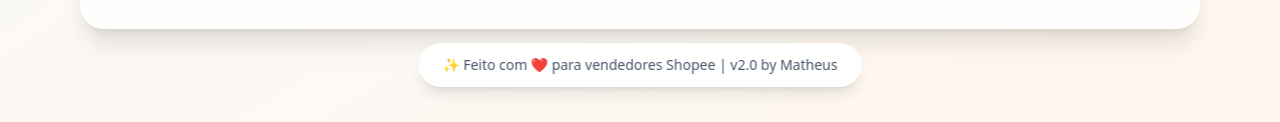
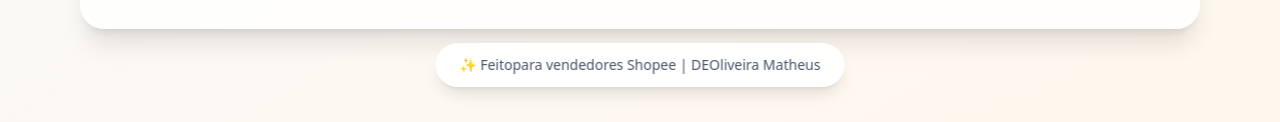
Before and after one commit to math-snts/shopee, a plain HTML site: page index.html in a window 1280 px wide. Shown: the part 689-811 px from the top of the page. Drawn offline with nearby package versions, Linux system fonts and the light colour scheme.

Commit message:
Update index.html

```diff
--- a/index.html
+++ b/index.html
@@ -544,7 +544,7 @@
   <footer class="fixed bottom-6 left-1/2 -translate-x-1/2 z-30">
     <div
       class="bg-white/95 backdrop-blur-sm px-6 py-3 rounded-full shadow-lg flex items-center gap-3 text-sm text-slate-600">
-      <span>✨ Feito com ❤️ para vendedores Shopee | v2.0 by Matheus</span>
+      <span>✨ Feitopara vendedores Shopee | DEOliveira Matheus</span>
     </div>
   </footer>
 
```
